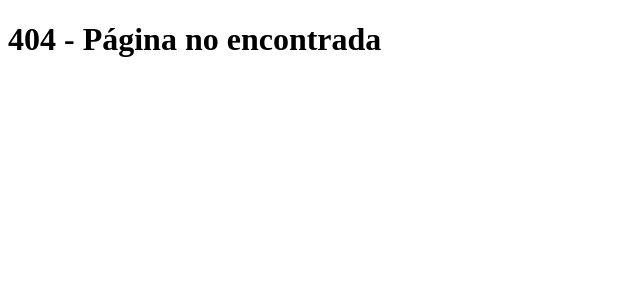
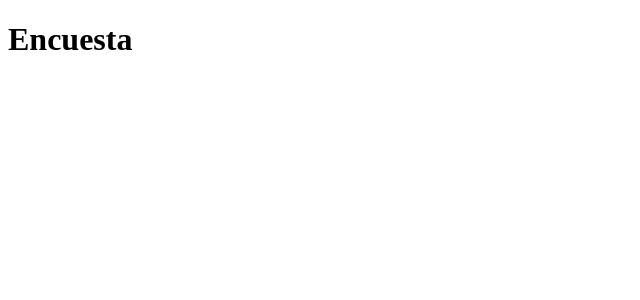
Before and after one commit to JuanArcila07/onboarding, a React (Vite) app: page /survey in a window 1280 px wide. Before the commit this address had no page. Shown: the top 300 px of the page, without its empty margins (0-640 px from the left). Built offline with nearby package versions, Linux system fonts and the light colour scheme.

Commit message:
Se hace la redireccion a la encuesta tras el login exitoso

```diff
--- a/src/components/auth/LoginForm.jsx
+++ b/src/components/auth/LoginForm.jsx
@@ -1,5 +1,6 @@
 import '../../styles/auth/auth-form.css';
 import { useState } from 'react';
+import { useNavigate } from 'react-router-dom';
 import SocialLogin from './SocialLogin';
 import { login } from '../../services/api';
 import { FaEye, FaEyeSlash } from 'react-icons/fa';
@@ -14,6 +15,8 @@ function LoginForm() {
     const [loading, setLoading] = useState(false);
     const [apiError, setApiError] = useState('');
     const [successMessage, setSuccessMessage] = useState('');
+
+    const navigate = useNavigate(); // ✅ navegación
 
     /* ======================
        VALIDACIONES
@@ -56,16 +59,29 @@ function LoginForm() {
             });
 
             console.log('Login exitoso:', response);
-            setSuccessMessage('Inicio de sesión exitoso. Bienvenido!'); // ✅ mensaje de éxito
+
+            setSuccessMessage('Inicio de sesión exitoso. Bienvenido!');
+
+            // ✅ REDIRECCIÓN A ENCUESTA
+            setTimeout(() => {
+                navigate('/survey');
+            }, 1200);
+
         } catch (error) {
             const msg = error.message?.toLowerCase();
 
             if (msg.includes('contraseña incorrecta')) {
-                setApiError('La contraseña ingresada no es válida. Intenta nuevamente.');
+                setApiError(
+                    'La contraseña ingresada no es válida. Intenta nuevamente.'
+                );
             } else if (msg.includes('usuario no registrado')) {
-                setApiError('No encontramos tu usuario. Verifica los datos o regístrate.');
+                setApiError(
+                    'No encontramos tu usuario. Verifica los datos o regístrate.'
+                );
             } else {
-                setApiError('No se pudo iniciar sesión. Por favor intenta más tarde.');
+                setApiError(
+                    'No se pudo iniciar sesión. Por favor intenta más tarde.'
+                );
             }
         } finally {
             setLoading(false);
@@ -76,7 +92,6 @@ function LoginForm() {
         <section className="auth-form">
             <h2 className="auth-form__title">Iniciar sesión</h2>
 
-            {/* ✅ Toast agregado */}
             <Toast
                 message={apiError || successMessage}
                 type={apiError ? 'error' : 'success'}
@@ -95,7 +110,9 @@ function LoginForm() {
                     onChange={(e) => setEmail(e.target.value)}
                 />
                 {errors.email && (
-                    <span className="auth-form__error">{errors.email}</span>
+                    <span className="auth-form__error">
+                        {errors.email}
+                    </span>
                 )}
 
                 <div className="auth-form__password">
--- a/src/main.jsx
+++ b/src/main.jsx
@@ -1,6 +1,7 @@
 import React from 'react';
 import ReactDOM from 'react-dom/client';
 import AppRouter from './router/AppRouter';
+
 
 ReactDOM.createRoot(document.getElementById('root')).render(
   <React.StrictMode>
--- /dev/null
+++ b/src/pages/Survey.jsx
@@ -0,0 +1,10 @@
+function Survey() {
+    return (
+        <div>
+            <h1>Encuesta</h1>
+
+        </div>
+    );
+}
+
+export default Survey;
--- a/src/router/AppRouter.jsx
+++ b/src/router/AppRouter.jsx
@@ -1,6 +1,7 @@
 import { BrowserRouter, Routes, Route, Navigate } from 'react-router-dom';
 import Login from '../pages/Login';
 import Register from '../pages/Register';
+import Survey from '../pages/Survey'; // 👈 importar encuesta
 
 function AppRouter() {
   return (
@@ -11,6 +12,9 @@ function AppRouter() {
         <Route path="/login" element={<Login />} />
         <Route path="/register" element={<Register />} />
 
+        {/* 🔹 NUEVA RUTA */}
+        <Route path="/survey" element={<Survey />} />
+
         {/* Ruta 404 */}
         <Route path="*" element={<h1>404 - Página no encontrada</h1>} />
       </Routes>
```
